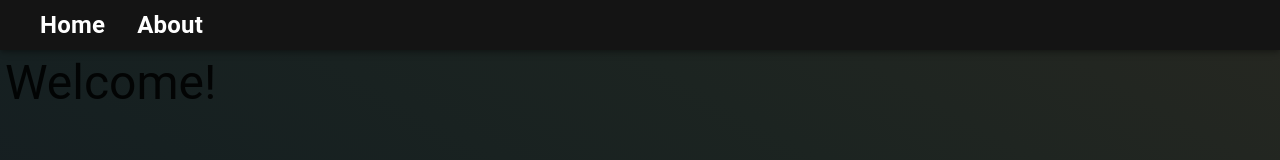
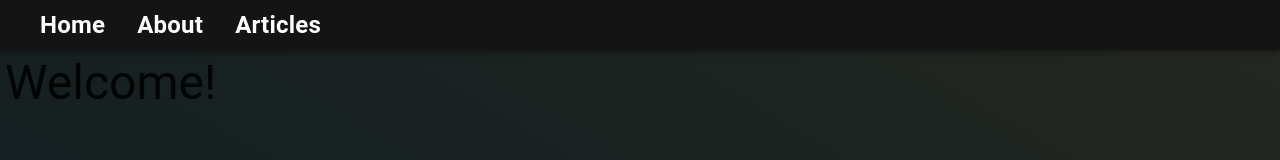
Before and after one commit to henriqueholtz/henriqueholtz.github.io, a Next.js app: page / in a window 1280 px wide. Shown: the top 160 px of the page. Built offline with nearby package versions, Linux system fonts and the light colour scheme.

Commit message:
Improve AppBar component and added "Articles" (into AppBar only)

```diff
--- /dev/null
+++ b/src/components/AppBar/Item.tsx
@@ -0,0 +1,20 @@
+import React from 'react';
+import Link from 'next/link';
+import { ListItem, Typography } from '@material-ui/core';
+
+import styles from './AppBarStyles.module.scss';
+
+interface Props {
+  text: string;
+  path: string;
+}
+
+export function Item({ text, path }: Props) {
+  return (
+    <ListItem className={styles.listItem}>
+      <Link href={path.toLowerCase()} passHref>
+        <Typography className={styles.text}>{text}</Typography>
+      </Link>
+    </ListItem>
+  );
+}
--- a/src/components/AppBar/index.tsx
+++ b/src/components/AppBar/index.tsx
@@ -1,6 +1,6 @@
 import React from 'react';
-import Link from 'next/link';
-import { AppBar, List, ListItem, Toolbar, Typography } from '@material-ui/core';
+import { AppBar, List, Toolbar } from '@material-ui/core';
+import { Item } from './Item';
 
 import styles from './AppBarStyles.module.scss';
 
@@ -10,16 +10,9 @@ export function CustomAppBar() {
       <AppBar className={styles.appBar}>
         <Toolbar className={styles.toolbar}>
           <List className={styles.list}>
-            <ListItem className={styles.listItem}>
-              <Link href="/" passHref>
-                <Typography className={styles.text}>Home</Typography>
-              </Link>
-            </ListItem>
-            <ListItem className={styles.listItem}>
-              <Link href="/about" passHref>
-                <Typography className={styles.text}>About</Typography>
-              </Link>
-            </ListItem>
+            <Item path="/" text="Home" />
+            <Item path="/about" text="About" />
+            <Item path="/articles" text="Articles" />
           </List>
         </Toolbar>
       </AppBar>
```
